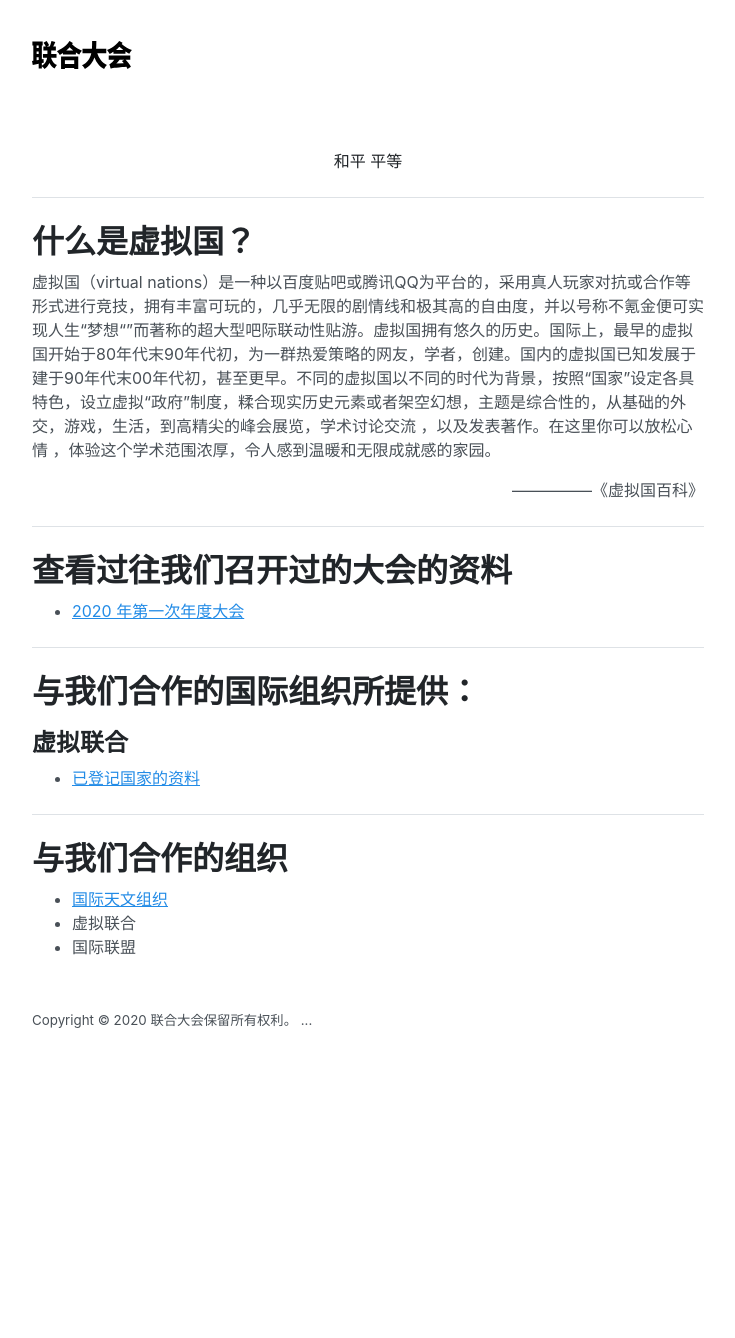
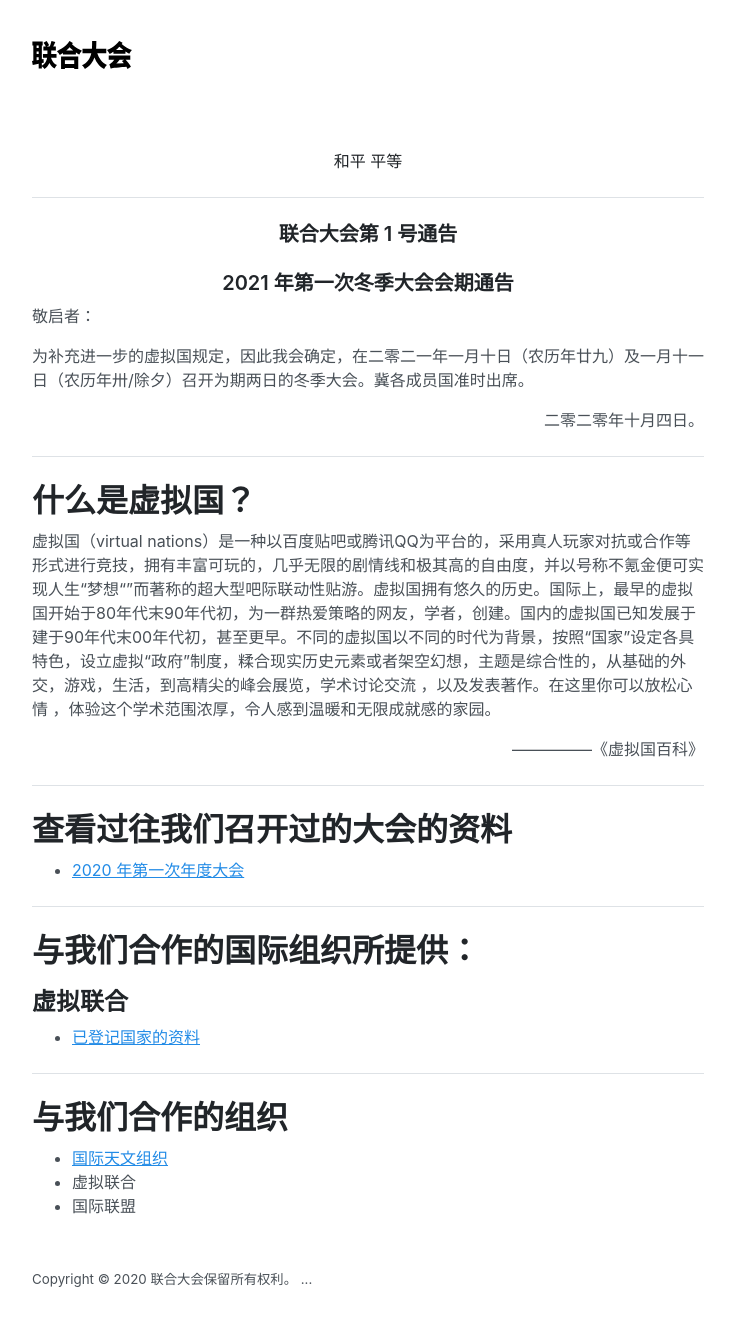
Before and after one commit to vunconf/vunconf.github.io, a Jekyll site: the page built from index.html, in a window 1280 px wide. Shown: the whole page, without its empty margins (272-1007 px from the left). Built offline with Jekyll 4.4.1, drawn with Linux system fonts in a browser that asks for light colours; before the commit the page ends 1079 px from its top, so only the background shows below that.

Commit message:
Update index.html

```diff
--- a/index.html
+++ b/index.html
@@ -3,6 +3,8 @@ layout: default
 title: 主页
 ---
 <p style="text-align: center; color:#212529">和平 平等</p>
+<hr>
+{% include ntc.html ntcnum="1" title="2021 年第一次冬季大会会期通告" content="为补充进一步的虚拟国规定，因此我会确定，在二零二一年一月十日（农历年廿九）及一月十一日（农历年卅/除夕）召开为期两日的冬季大会。冀各成员国准时出席。" date="二零二零年十月四日" %}
 <hr>
 <h1>什么是虚拟国？</h1>
 <p>虚拟国（virtual nations）是一种以百度贴吧或腾讯QQ为平台的，采用真人玩家对抗或合作等形式进行竞技，拥有丰富可玩的，几乎无限的剧情线和极其高的自由度，并以号称不氪金便可实现人生“梦想“”而著称的超大型吧际联动性贴游。虚拟国拥有悠久的历史。国际上，最早的虚拟国开始于80年代末90年代初，为一群热爱策略的网友，学者，创建。国内的虚拟国已知发展于建于90年代末00年代初，甚至更早。不同的虚拟国以不同的时代为背景，按照“国家”设定各具特色，设立虚拟“政府”制度，糅合现实历史元素或者架空幻想，主题是综合性的，从基础的外交，游戏，生活，到高精尖的峰会展览，学术讨论交流 ，以及发表著作。在这里你可以放松心情 ，体验这个学术范围浓厚，令人感到温暖和无限成就感的家园。
```
